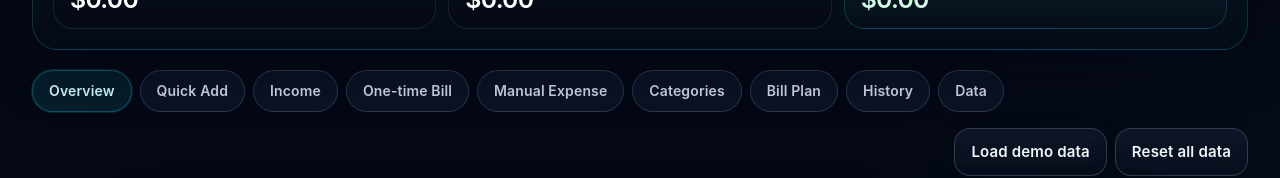
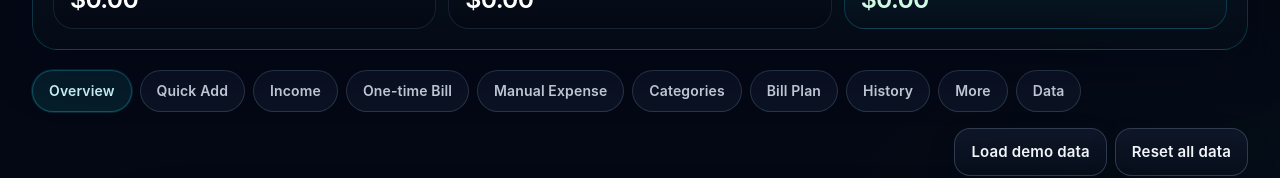
Before and after one commit to dmcgee2121/leftly, a React (Vite) app: page / in a window 1280 px wide. Shown: the part 712-890 px from the top of the page. Built offline with nearby package versions, Linux system fonts and the light colour scheme.

Commit message:
Polish mobile screen consistency [skip netlify]

```diff
--- a/src/App.tsx
+++ b/src/App.tsx
@@ -55,6 +55,7 @@ import { StartNewPayPeriodPanel } from './components/StartNewPayPeriodPanel'
 type TabKey = 'overview' | 'quick-add' | 'income' | 'bill' | 'expense' | 'categories' | 'recurring'
   | 'history'
   | 'data'
+  | 'more'
 type PayPeriodDraft = {
   cadence: PayCadence
   income: string
@@ -202,10 +203,37 @@ const tabLabels: Array<{ key: TabKey; label: string }> = [
   { key: 'categories', label: 'Categories' },
   { key: 'recurring', label: 'Bill Plan' },
   { key: 'history', label: 'History' },
+  { key: 'more', label: 'More' },
   { key: 'data', label: 'Data' },
 ]
 
-const mobileMoreTabKeys: TabKey[] = ['income', 'bill', 'expense', 'categories', 'data']
+const moreMenuItems: Array<{ key: Exclude<TabKey, 'overview' | 'quick-add' | 'recurring' | 'history' | 'more'>; label: string; helper: string }> = [
+  {
+    key: 'income',
+    label: 'Income',
+    helper: 'Update paycheck income and pay period details.',
+  },
+  {
+    key: 'expense',
+    label: 'Manual Expense',
+    helper: 'Log spending that happened during this pay period.',
+  },
+  {
+    key: 'categories',
+    label: 'Categories',
+    helper: 'Review where bills and spending are grouped.',
+  },
+  {
+    key: 'bill',
+    label: 'One-time Bill',
+    helper: 'Add an unusual bill for this pay period.',
+  },
+  {
+    key: 'data',
+    label: 'Data',
+    helper: 'Back up, import, reset, and manage local preferences.',
+  },
+]
 const quickAddDateBehaviorLabels: Record<LeftlyPreferences['quickAddDateBehavior'], string> = {
   today: 'Today',
   'pay-period-start': 'Pay period start',
@@ -870,7 +898,6 @@ function App() {
   const [isSetupOpen, setIsSetupOpen] = useState(false)
   const [isApplyBillPlanOpen, setIsApplyBillPlanOpen] = useState(false)
   const [isStartNewPayPeriodOpen, setIsStartNewPayPeriodOpen] = useState(false)
-  const [isMoreMenuOpen, setIsMoreMenuOpen] = useState(false)
   const [selectedHistoryId, setSelectedHistoryId] = useState<string | null>(null)
 
   useEffect(() => {
@@ -960,7 +987,6 @@ function App() {
   }, [expenseSuccess])
 
   useEffect(() => {
-    setIsMoreMenuOpen(false)
     window.scrollTo({ top: 0, left: 0, behavior: 'auto' })
   }, [activeTab])
 
@@ -2735,7 +2761,7 @@ function App() {
                           recentBills.map((bill) => (
                             <div
                               key={bill.id}
-                              className="flex items-start justify-between gap-3 leftly-shell-soft px-3 py-3 sm:items-center sm:px-4"
+                              className="grid gap-3 leftly-shell-soft px-3 py-3 sm:grid-cols-[minmax(0,1fr)_auto] sm:items-center sm:px-4"
                             >
                               <div className="min-w-0">
                                 <div className="flex flex-wrap items-center gap-2">
@@ -2747,7 +2773,7 @@ function App() {
                                   {bill.category} · due {bill.dueDate}
                                 </p>
                               </div>
-                              <div className="flex flex-wrap items-center justify-end gap-2">
+                              <div className="flex min-w-[6.75rem] flex-col items-end gap-2 self-start sm:self-center">
                                 <Badge muted>{bill.isPaid ? 'Paid' : 'Unpaid'}</Badge>
                                 <button type="button" onClick={() => startEditBill(bill)} className="button-secondary !min-h-0 !px-3 !py-2 !text-xs">
                                   Edit
@@ -3035,6 +3061,7 @@ function App() {
 
           {activeTab === 'income' ? (
             <SectionShell title="Income" description="Edit the active pay period and keep the current period visible.">
+              <MoreBackBar onBack={() => setActiveTab('more')} />
               <div className="mb-4 flex justify-end">
                 <button type="button" onClick={openStartNewPayPeriod} className="button-secondary w-full sm:w-auto">
                   Start new pay period
@@ -3165,6 +3192,7 @@ function App() {
 
           {activeTab === 'bill' ? (
             <SectionShell title="One-time Bill" description="Add a one-time bill and keep working in the same tab.">
+              <MoreBackBar onBack={() => setActiveTab('more')} />
               {bills.length === 0 ? (
                 <div className="mb-4">
                   <EmptyState title="No bills yet" text="Add the next bill here when it comes up." compact />
@@ -3236,6 +3264,7 @@ function App() {
 
           {activeTab === 'expense' ? (
             <SectionShell title="Manual Expense" description="Add a manual expense and keep working in the same tab.">
+              <MoreBackBar onBack={() => setActiveTab('more')} />
               {expenses.length === 0 ? (
                 <div className="mb-4">
                   <EmptyState title="No expenses yet" text="Add spending here as it happens." compact />
@@ -3322,6 +3351,7 @@ function App() {
 
           {activeTab === 'categories' ? (
             <SectionShell title="Categories" description="Group, sort, and reorder all categories from one place.">
+              <MoreBackBar onBack={() => setActiveTab('more')} />
               <div className="mb-4 flex flex-col gap-3 sm:flex-row sm:items-center sm:justify-between">
                 <div className="grid gap-3 sm:grid-cols-2">
                   <Field label="Sort items">
@@ -3448,6 +3478,7 @@ function App() {
 
           {activeTab === 'data' ? (
             <SectionShell title="Data" description="Back up or restore the Leftly data stored on this device.">
+              <MoreBackBar onBack={() => setActiveTab('more')} />
               <DataSection
                 preferences={preferences}
                 onPreferencesChange={setPreferences}
@@ -3460,6 +3491,27 @@ function App() {
                 errorMessage={dataError}
                 isImporting={isImportingBackup}
               />
+            </SectionShell>
+          ) : null}
+
+          {activeTab === 'more' ? (
+            <SectionShell title="More" description="Open the parts of Leftly that do not fit in the main bottom nav.">
+              <div className="grid gap-3">
+                {moreMenuItems.map((item) => (
+                  <button
+                    key={item.key}
+                    type="button"
+                    onClick={() => setActiveTab(item.key)}
+                    className="leftly-shell-soft flex items-start justify-between gap-4 p-4 text-left transition hover:border-cyan-400/25 hover:bg-slate-900/70 active:translate-y-px"
+                  >
+                    <div className="min-w-0">
+                      <p className="text-base font-semibold tracking-[-0.02em] text-white">{item.label}</p>
+                      <p className="mt-1 text-sm leading-6 text-slate-400">{item.helper}</p>
+                    </div>
+                    <span className="mt-0.5 shrink-0 text-slate-500">›</span>
+                  </button>
+                ))}
+              </div>
             </SectionShell>
           ) : null}
 
@@ -3538,11 +3590,11 @@ function App() {
             </button>
             <button
               type="button"
-              onClick={() => setIsMoreMenuOpen((current) => !current)}
-              aria-label="Open More menu"
-              aria-pressed={isMoreMenuOpen || mobileMoreTabKeys.includes(activeTab)}
+              onClick={() => setActiveTab('more')}
+              aria-label="Go to More"
+              aria-pressed={activeTab === 'more'}
               className={`leftly-mobile-nav-button ${
-                isMoreMenuOpen || mobileMoreTabKeys.includes(activeTab)
+                activeTab === 'more'
                   ? 'border-cyan-400/30 bg-cyan-400/10 text-cyan-100'
                   : 'border-slate-800/70 bg-slate-950/65 text-slate-400'
               }`}
@@ -3551,42 +3603,6 @@ function App() {
             </button>
           </div>
         </div>
-
-        {isMoreMenuOpen ? (
-          <div className="fixed inset-0 z-50 md:hidden" role="dialog" aria-modal="true" aria-label="More navigation menu">
-            <button
-              type="button"
-              aria-label="Close More menu"
-              className="absolute inset-0 bg-slate-950/60"
-              onClick={() => setIsMoreMenuOpen(false)}
-            />
-            <div className="absolute inset-x-3 bottom-24 rounded-[1.6rem] border border-slate-800/80 bg-[linear-gradient(180deg,rgba(15,23,42,0.96),rgba(5,9,20,0.95))] p-3 shadow-2xl shadow-slate-950/60">
-              <div className="mb-3 flex items-center justify-between gap-3">
-                <p className="text-sm font-semibold text-white">More</p>
-                <button type="button" onClick={() => setIsMoreMenuOpen(false)} className="button-secondary !min-h-0 !px-3 !py-2 !text-xs">
-                  Close
-                </button>
-              </div>
-              <div className="grid gap-2">
-                <button type="button" onClick={() => setActiveTab('income')} className="button-secondary w-full justify-start text-left">
-                  Income
-                </button>
-                <button type="button" onClick={() => setActiveTab('bill')} className="button-secondary w-full justify-start text-left">
-                  One-time Bill
-                </button>
-                <button type="button" onClick={() => setActiveTab('expense')} className="button-secondary w-full justify-start text-left">
-                  Manual Expense
-                </button>
-                <button type="button" onClick={() => setActiveTab('categories')} className="button-secondary w-full justify-start text-left">
-                  Categories
-                </button>
-                <button type="button" onClick={() => setActiveTab('data')} className="button-secondary w-full justify-start text-left">
-                  Data
-                </button>
-              </div>
-            </div>
-          </div>
-        ) : null}
       </div>
     </main>
   )
@@ -3781,6 +3797,20 @@ function SectionShell({
   )
 }
 
+function MoreBackBar({ onBack }: { onBack: () => void }) {
+  return (
+    <div className="mb-4 flex flex-col gap-3 rounded-[1.3rem] border border-cyan-400/15 bg-cyan-400/5 p-3 sm:flex-row sm:items-center sm:justify-between">
+      <div>
+        <p className="text-sm font-medium text-white">More</p>
+        <p className="mt-1 text-sm leading-6 text-slate-400">Return to the More screen when you are done here.</p>
+      </div>
+      <button type="button" onClick={onBack} className="button-secondary w-full sm:w-auto">
+        Back to More
+      </button>
+    </div>
+  )
+}
+
 function TabButton({
   label,
   active,
```
